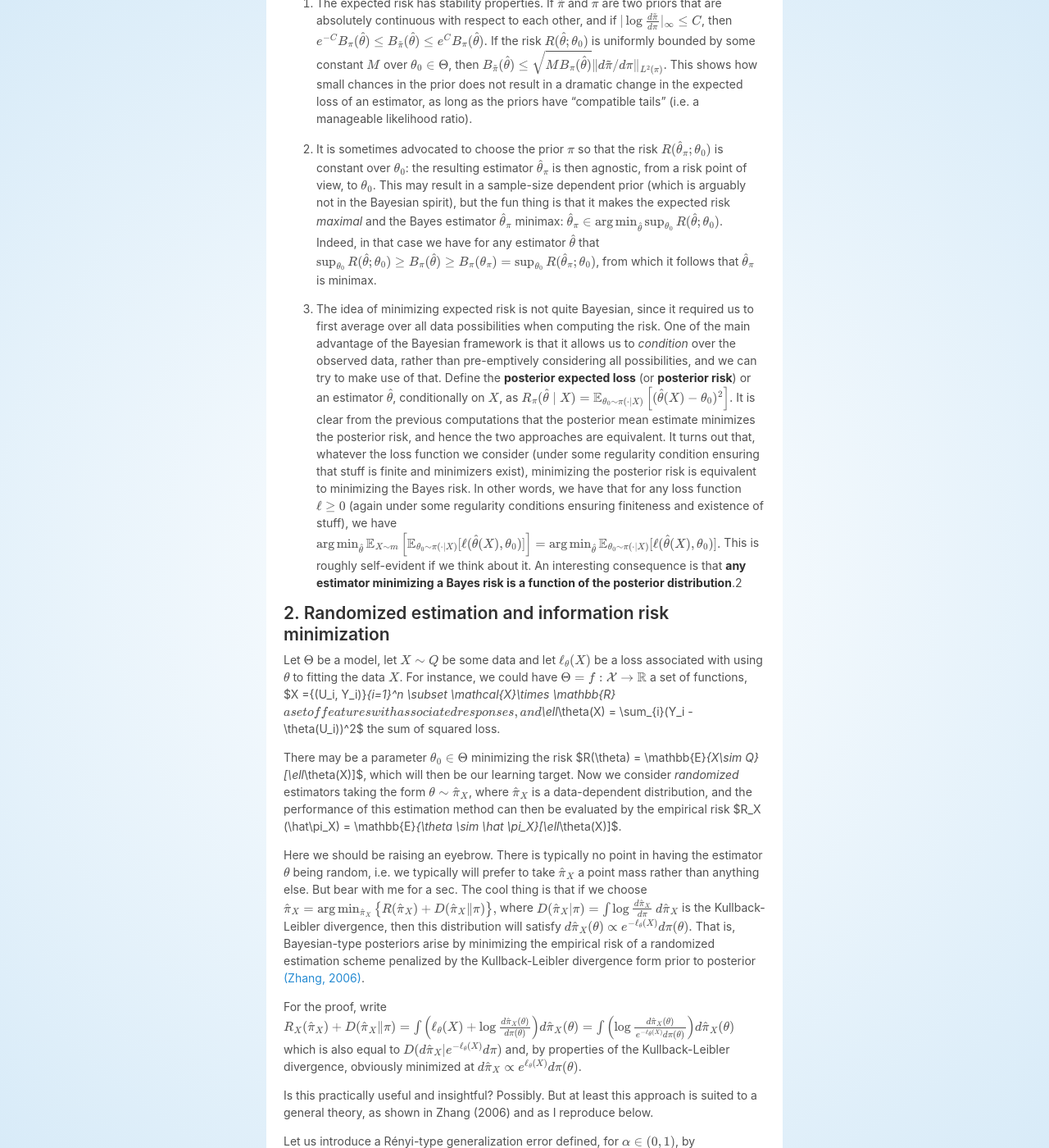
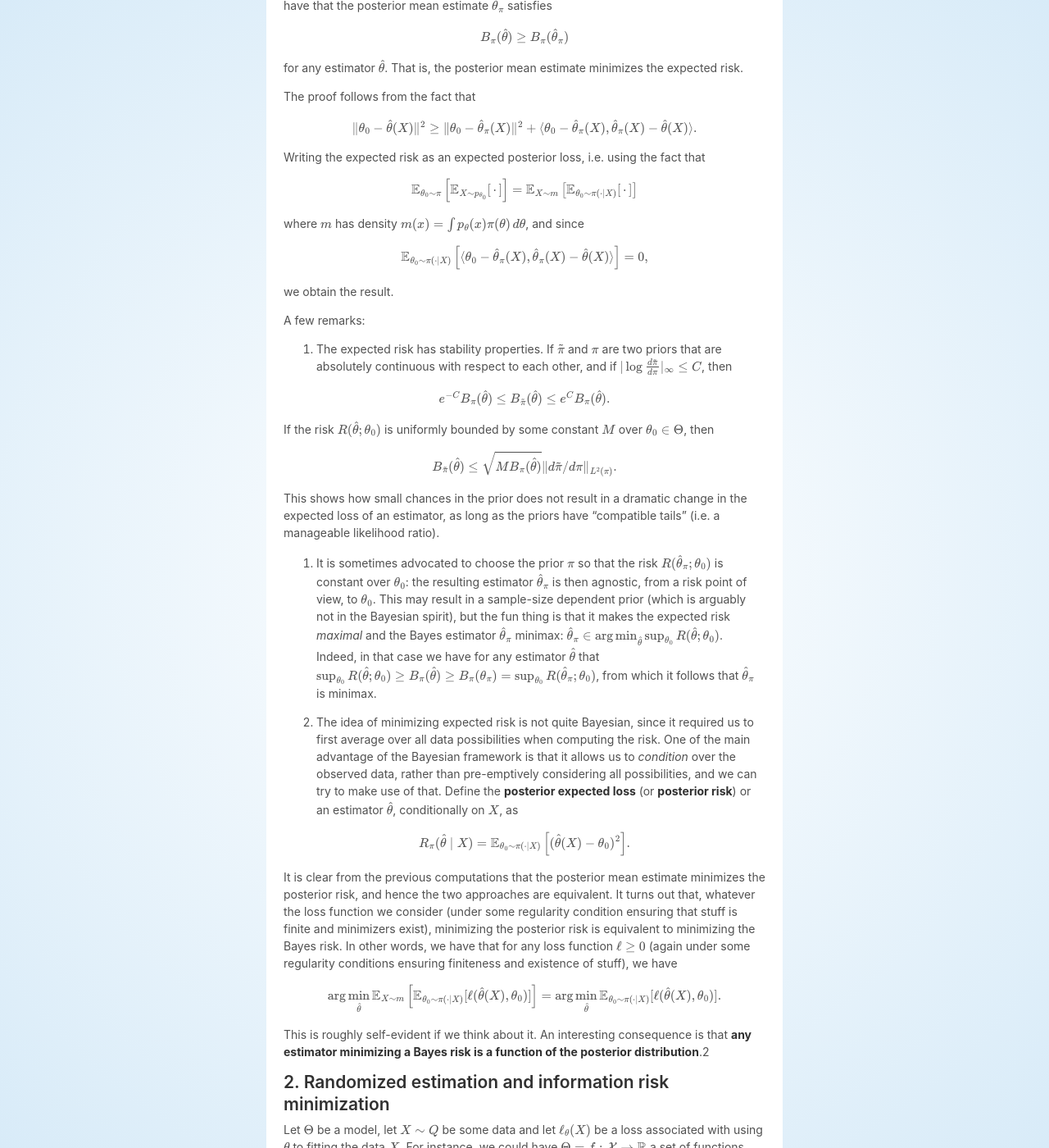
Before and after one commit to OlivierBinette/blog, a Jekyll site: the page built from _posts/2019-05-24-bayesian-optimalities.md, in a window 1280 px wide and 1400 px high, scrolled down 1294 px. Shown: the whole window at 82% size. Built offline with Jekyll 4.4.1, drawn with Linux system fonts in a browser that asks for light colours; nearby versions of some CDN libraries; formulas are drawn with MathJax 3.

Commit message:
Update 2019-05-24-bayesian-optimalities.md

```diff
--- a/_posts/2019-05-24-bayesian-optimalities.md
+++ b/_posts/2019-05-24-bayesian-optimalities.md
@@ -21,64 +21,88 @@ This first section is not directly about properties of the posterior distributio
 ### Squared error loss
 
 Suppose $\pi$ is a prior on an **euclidean** parameter space $\Theta \subset \mathbb{R}^d$ with norm $\|\theta\|^2 = \theta^T \theta$ defined through the dot product. Given a likelihood $p_\theta(X)$ for data $X$, the posterior distribution is defined as
+
 $$
 \pi(A \mid X) \propto \int_A p_\theta(X) \pi(d\theta)
 $$
+
 and the mean of the posterior distribution is
+
 $$
 \hat \theta_{\pi} = \int \theta \,\pi(d\theta \mid X) = \mathbb{E}_{\theta \sim \pi}[\theta \mid X].
 $$
+
 If we define the *risk* of an estimator $\hat \theta$ for the estimation of a parameter $\theta_0$ as
+
 $$
 R(\hat \theta; \theta_0) = \mathbb{E}_{X \sim p_\theta}[\|\theta_0 - \hat \theta(X)\|^2],
 $$
+
 and if
+
 $$
 B_\pi(\hat \theta) = \mathbb{E}_{\theta_0 \sim \pi}[R(\hat \theta; \theta_0)]
 $$
+
 is the expected risk of $\hat \theta$ with respect to the prior $\pi$ (also called the **Bayes risk**), then we have that the posterior mean estimate $\hat \theta_{\pi}$ satisfies
+
 $$
 B_\pi(\hat \theta) \geq B_\pi(\hat \theta_\pi)
 $$
+
 for any estimator $\hat \theta$. That is, the posterior mean estimate minimizes the expected risk.
 
 The proof follows from the fact that
+
 $$
 \| \theta_0 - \hat \theta(X) \|^2 \geq \|\theta_0 - \hat \theta_\pi(X) \|^2 + \langle \theta_0 - \hat \theta_\pi(X), \hat \theta_\pi(X) - \hat \theta(X)\rangle.
 $$
+
 Writing the expected risk as an expected posterior loss, i.e. using the fact that
+
 $$
 \mathbb{E}_{\theta_0 \sim \pi}\left[\mathbb{E}_{X \sim p_{\theta_0}}[\,\cdot\,]\right] = \mathbb{E}_{X \sim m}\left[\mathbb{E}_{\theta_0 \sim \pi(\cdot \mid X)}[\,\cdot\,]\right]
 $$
+
 where $m$ has density $m(x) = \int p_\theta(x) \pi(\theta)\,d\theta$, and since
+
 $$
 \mathbb{E}_{\theta_0 \sim \pi(\cdot \mid X)}\left[\langle \theta_0 - \hat \theta_\pi(X), \hat \theta_\pi(X) - \hat \theta(X)\rangle\right] = 0,
 $$
+
 we obtain the result.
 
 A few remarks:
 
 1. The expected risk has stability properties. If $\tilde \pi$ and $\pi$ are two priors that are absolutely continuous with respect to each other, and if $\|\log \frac{d\tilde \pi}{d\pi}\|_\infty \leq C$, then
-   $$
+
+$$
    e^{-C}B_\pi(\hat\theta) \leq B_{\tilde \pi}(\hat \theta) \leq e^C B_{\pi}(\hat \theta).
-   $$
-   If the risk $R(\hat \theta; \theta_0)$ is uniformly bounded by some constant $M$ over $\theta_0\in \Theta$, then
-   $$
+$$
+
+If the risk $R(\hat \theta; \theta_0)$ is uniformly bounded by some constant $M$ over $\theta_0\in \Theta$, then
+
+$$
    B_{\tilde \pi}(\hat \theta) \leq \sqrt{M B_{\pi}(\hat \theta)} \left\|d\tilde\pi/d\pi\right\|_{L^2(\pi)}.
-   $$
-   This shows how small chances in the prior does not result in a dramatic change in the expected loss of an estimator, as long as the priors have "compatible tails" (i.e. a manageable likelihood ratio).
+$$
 
-2. It is sometimes advocated to choose the prior $\pi$ so that the risk $R(\hat \theta_\pi; \theta_0)$ is constant over $\theta_0$: the resulting estimator $\hat \theta_\pi$ is then agnostic, from a risk point of view, to $\theta_0$. This may result in a sample-size dependent prior (which is arguably not in the Bayesian spirit), but the fun thing is that it makes the expected risk *maximal* and the Bayes estimator $\hat \theta_\pi$ minimax: $\hat \theta_\pi \in \arg\min _ {\hat\theta} \sup _ {\theta_0}R(\hat \theta;\theta_0)$. Indeed, in that case we have for any estimator $\hat \theta$ that $\sup_{\theta_0} R(\hat \theta; \theta_0) \geq B_\pi(\hat \theta) \geq B_\pi(\theta_\pi) = \sup_{\theta_0}R(\hat \theta_\pi;\theta_0)$, from which it follows that $\hat \theta_\pi$ is minimax.
+This shows how small chances in the prior does not result in a dramatic change in the expected loss of an estimator, as long as the priors have "compatible tails" (i.e. a manageable likelihood ratio).
+
+2. It is sometimes advocated to choose the prior $\pi$ so that the risk $R(\hat \theta_\pi; \theta_0)$ is constant over $\theta_0$: the resulting estimator $\hat \theta_\pi$ is then agnostic, from a risk point of view, to $\theta_0$. This may result in a sample-size dependent prior (which is arguably not in the Bayesian spirit), but the fun thing is that it makes the expected risk *maximal* and the Bayes estimator $\hat \theta_\pi$ minimax: $\hat \theta _ \pi \in \arg\min _  {\hat\theta} \sup _  {\theta _ 0}R(\hat \theta;\theta _ 0)$. Indeed, in that case we have for any estimator $\hat \theta$ that $\sup  _  {\theta _ 0} R(\hat \theta; \theta _ 0) \geq B _ \pi(\hat \theta) \geq B _  \pi(\theta _ \pi) = \sup _  {\theta _  0}R(\hat \theta _ \pi;\theta _ 0)$, from which it follows that $\hat \theta _ \pi$ is minimax.
 
 3. The idea of minimizing expected risk is not quite Bayesian, since it required us to first average over all data possibilities when computing the risk. One of the main advantage of the Bayesian framework is that it allows us to *condition* over the observed data, rather than pre-emptively considering all possibilities, and we can try to make use of that. Define the **posterior expected loss** (or **posterior risk**) or an estimator $\hat \theta$, conditionally on $X$, as
-   $$
+
+$$
    R_\pi(\hat \theta\mid X) = \mathbb{E}_{\theta_0 \sim \pi(\cdot \mid X)}\left[(\hat \theta(X) - \theta_0)^2\right].
    $$
-   It is clear from the previous computations that the posterior mean estimate minimizes the posterior risk, and hence the two approaches are equivalent. It turns out that, whatever the loss function we consider (under some regularity condition ensuring that stuff is finite and minimizers exist), minimizing the posterior risk is equivalent to minimizing the Bayes risk. In other words, we have that for any loss function $\ell \geq 0$ (again under some regularity conditions ensuring finiteness and existence of stuff), we have
-   $$
+
+It is clear from the previous computations that the posterior mean estimate minimizes the posterior risk, and hence the two approaches are equivalent. It turns out that, whatever the loss function we consider (under some regularity condition ensuring that stuff is finite and minimizers exist), minimizing the posterior risk is equivalent to minimizing the Bayes risk. In other words, we have that for any loss function $\ell \geq 0$ (again under some regularity conditions ensuring finiteness and existence of stuff), we have
+
+$$
    \arg\min_{\hat \theta}\mathbb{E}_{X \sim m}\left[\mathbb{E}_{\theta_0 \sim \pi(\cdot \mid X)}[\ell(\hat \theta(X), \theta_0)]\right] = \arg\min_{\hat\theta}\mathbb{E}_{\theta_0 \sim \pi(\cdot \mid X)}[\ell(\hat \theta(X), \theta_0)].
-   $$
-   This is roughly self-evident if we think about it. An interesting consequence is that **any estimator minimizing a Bayes risk is a function of the posterior distribution**.2
+$$
+
+This is roughly self-evident if we think about it. An interesting consequence is that **any estimator minimizing a Bayes risk is a function of the posterior distribution**.2
 
 ## 2. Randomized estimation and information risk minimization
 
@@ -87,31 +111,41 @@ Let $\Theta$ be a model, let $X \sim Q$ be some data and let $\ell_\theta(X)$ be
 There may be a parameter $\theta_0\in\Theta$ minimizing the risk $R(\theta) = \mathbb{E}_{X\sim Q}[\ell_\theta(X)]$, which will then be our learning target. Now we consider *randomized* estimators taking the form $\theta\sim \hat \pi_X$, where $\hat\pi_X$ is a data-dependent distribution, and the performance of this estimation method can then be evaluated by the empirical risk $R_X (\hat\pi_X) = \mathbb{E}_{\theta \sim \hat \pi_X}[\ell_\theta(X)]$.
 
 Here we should be raising an eyebrow. There is typically no point in having the estimator $\theta$ being random, i.e. we typically will prefer to take $\hat \pi_X$ a point mass rather than anything else. But bear with me for a sec. The cool thing is that if we choose
+
 $$
 \hat \pi_X = \arg\min_{\hat \pi_X} \left\{R(\hat \pi_X) + D(\hat \pi_X \| \pi)\right\}, \tag{$*$}
 $$
+
 where $D(\hat \pi_X\| \pi) = \int \log \frac{d\hat \pi_X}{d\pi} \,d\hat \pi_X$ is the Kullback-Leibler divergence, then this distribution will satisfy
+
 $$
 d\hat \pi_X(\theta) \propto e^{-\ell_\theta(X)}d\pi(\theta).
 $$
+
 That is, Bayesian-type posteriors arise by minimizing the empirical risk of a randomized estimation scheme penalized by the Kullback-Leibler divergence form prior to posterior [(Zhang, 2006)](https://ieeexplore.ieee.org/document/1614067/).
 
 For the proof, write
+
 $$
 R_X(\hat \pi_X) + D(\hat \pi_X \| \pi) = \int \left(\ell_\theta(X) + \log\frac{d\hat \pi_X(\theta)}{d\pi(\theta)}\right) d\hat \pi_X (\theta)=\int\left(\log\frac{d\hat\pi_X(\theta)}{e^{-\ell_\theta(X)}d\pi(\theta)}\right)d\hat \pi_X(\theta)
 $$
+
 which is also equal to $D(d\hat \pi_X \| e^{-\ell_\theta(X)} d\pi)$ and, by properties of the Kullback-Leibler divergence, obviously minimized at $d\hat \pi_X \propto e^{\ell_\theta(X)}d\pi(\theta)$.
 
 Is this practically useful and insightful? Possibly. But at least this approach is suited to a general theory, as shown in Zhang (2006) and as I reproduce below.
 
 Let us introduce a Rényi-type generalization error defined, for $\alpha \in (0,1)$, by
+
 $$
 d_\alpha(\theta; Q) = -\alpha^{-1}\log\mathbb{E}_{X' \sim Q}[e^{-\alpha \ell_\theta(X')}].
 $$
+
 This is a measure of loss associated with the use of a parameter $\theta$ to fit new data $X' \sim Q$. We also write
+
 $$
 d_\alpha(\hat \pi_X; Q) = -\mathbb{E}_{\theta \sim \hat \pi_X}\left[ \alpha^{-1}\log\mathbb{E}_{X' \sim Q}[e^{-\alpha \ell_\theta(X')}] \right]
 $$
+
 for the expected Rényi generalization error when using the randomization scheme $\theta \sim \hat \pi_X$.
 
 In order to get interesting bounds on this generalization error, we follow the approach of Zhang (2006).
@@ -119,58 +153,80 @@ In order to get interesting bounds on this generalization error, we follow the a
 #### Change of measure inequality
 
 We'll need the change of measure inequality, which states that for any function $f$ and distributions $\pi$, $\hat \pi$ on $\Theta,$
+
 $$
 \mathbb{E}_{\theta \sim \hat\pi}[f(\theta)] \leq D(\hat \pi \| \pi) + \log \mathbb{E}_{\theta \sim \pi}\left[e^{f(\theta)}\right].
 $$
+
 Indeed, with some sloppyness and Jensen's inequality we can compute
+
 $$
 \log \int e^{f(\theta)}\pi(d\theta)\geq \int f(\theta)\log(d\pi/d\hat\pi(\theta))d\hat \pi = \mathbb{E}_{\theta \sim \hat \pi}[f(\theta)] - D(\hat \pi\|\pi).
 $$
 
+
 #### Generalization error bound
 
 We can now attempt bounding $d_\alpha(\hat \pi_X;Q)$. Consider the difference $\Delta_X (\theta) = d_\alpha(\theta;Q) - \ell_\theta(X)$ between the generalization error and the empirical loss corresponding to the use of a fixed parameter $\theta$. Then by the change of measure inequality,
+
 $$
 \exp\{\mathbb{E}_{\theta \sim \hat \pi_X}[\Delta_X(\theta)] - D(\hat \pi_X\|\pi)\} \leq \mathbb{E}_{\theta \sim \pi}\left[e^{\Delta_X(\theta)}\right]
 $$
+
 and hence for any $\pi$,
+
 $$
 \mathbb{E}_{X \sim Q}\left[\exp\left\{\mathbb{E}_{\theta \sim \hat \pi_X}[\Delta_X(\theta)] - D(\hat \pi_X\|\pi)\right\}\right] \leq \mathbb{E}_{X \sim Q}\left[\mathbb{E}_{\theta \sim \pi}\left[e^{\Delta_X(\theta)}\right]\right] = 1
 $$
+
 By Markov's inequality, this implies that $\forall t > 0$,
+
 $$
 \mathbb{P}\left(\mathbb{E}_{\theta \sim \hat \pi_X}[\Delta_X(\theta)] - D(\hat \pi_X\|\pi) \geq t\right) \leq e^{-t}.
 $$
+
 Rewriting yields
+
 $$
 d_\alpha(\hat \pi_X;Q) \leq R_X(\hat \pi_X) + D(\hat \pi_X\|\pi) + t
 $$
+
 with probability at least $1-e^{-t}$. To recap: the term $d_\alpha(\hat \pi_X;Q)$ is understood as a generalization error, on the right hand side $R_X(\hat \pi_X) = \mathbb{E}_{\theta \sim \hat \pi_X}[\ell_\theta(X)]$ is the empirical risk, the Kullback-Leibler divergence $D(\hat \pi_X\|\pi)$ penalizes the complexity of $\hat\pi_X$ seen as a divergence from a "prior" $\pi$, and $t$ is a tuning parameter.
 
 ## 3. Online learning, regret and Kullback-Leibler divergence
 
 Suppose we sequentially data points $X_1, X_2, X_3, \dots$ which are say i.i.d. with common distribution $Q$ with density $q$. At each time step $n$, the goal is to predict $X_{n+1}$ using the data $X^n = (X_1, \dots, X_n)$. Our prediction is not a point estimate of $X_{n+1}$, but somewhat similarly as in the randomized estimation scenario we output a density estimate $\hat p_n = p(\cdot \mid X^n)$, the goal being that $p(X_{n+1}\mid X^n)$ be as large as possible. A bit more precisely, we individually score a density estimate $\hat p_n$ through the risk $\ell_q(\hat p_n) = \mathbb{E}_{X_{n+1}\sim q}[\log(q(X_{n+1})/\hat p_n(X_{n+1} ))] = D(q\| \hat p_n)$ which is the Kullback-Leibler divergence between $\hat p_n$ and $q$. The *regret* over times $n=1, 2,\dots, N$ is the sum of the risk over the whole process, i.e.
+
 $$
 \text{regret} = \sum_{n=1}^N D(q\| \hat p_n).
 $$
+
 Formally, this process is equivalent to estimating the distribution of $X^N$ all at once: our density estimate $\hat p^N$ of $X^N$ would simply be
+
 $$
 \hat p^N(X^N) = \prod_{n=1}^N \hat p_n(X_n)
 $$
+
 and the regret is, by the chain rule, simply $D(q^N \| \hat p^N)$, where $q^N$ is the $N$th independent product of $q$.
 
 Given a prior $\pi$ over a space of distributions for $q$, our problem then to minimize the Bayes risk
+
 $$
 B_\pi(\hat p^N) = \mathbb{E}_{q\sim \pi} D(q^N\|\hat p^N).
 $$
+
 This is achieved by choosing $\hat p^N(x) = \hat p_\pi^N(x) = \int q^N(x) \pi(dq)$ the *prior predictive* density. This is equivalent to using, at each time step $n$, the poterior predictive density $\hat p_{n, \pi}(x) = \int q(x) \,\pi(dq\mid \{X _ i\} _{i=1}^n)$.
 
 To see this minimizing property of the Bayes average, it suffices to write
+
 $$
 B_\pi(\hat p^N) = \mathbb{E}_{q \sim \pi} \left[D(q^N\| \hat p_\pi^N)\right] + D(\hat p_\pi^N \| \hat p^N).
 $$
+
 Note that an consequence of this analysis is also that the posterior predictive distribution $\hat p_{n, \pi}$ will minimize the expected posterior risk:
+
 $$
 \hat p_{n, \pi} \in \arg\min_{\hat p_{n}} \mathbb{E}_{q \sim \pi(\cdot\mid X^n)}\left[D(q\|\hat p_n)\right].
 $$
+
 Following section 1, this furthermore means that the posterior predictive distribution minimizes the Bayes risk associated with the Kullback-Leibler loss.
```
